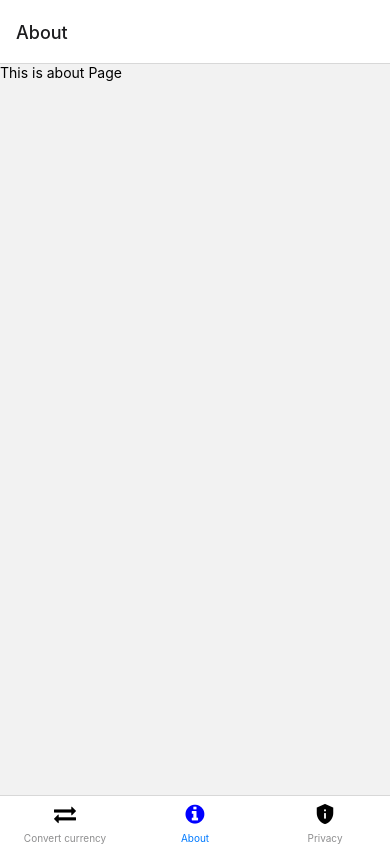
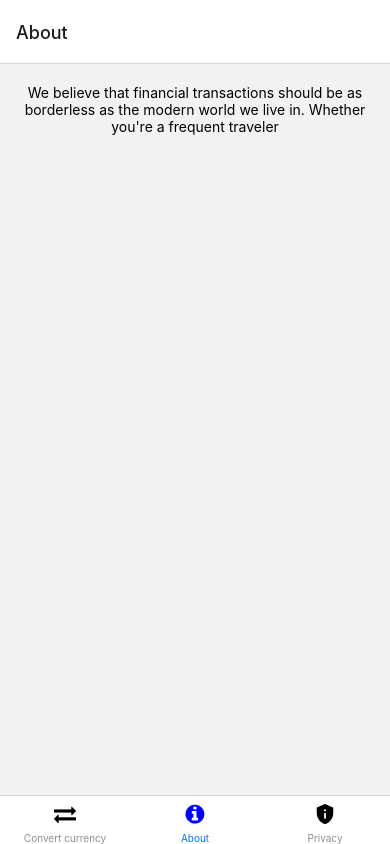
Before and after one commit to wagzyAyo/currency_converter_app, a React Native app: screen /About in a window 390 px wide. Built offline with nearby package versions, Linux system fonts and the light colour scheme.

Commit message:
text about and privacy

```diff
--- a/src/components/screens/about.js
+++ b/src/components/screens/about.js
@@ -1,12 +1,28 @@
 import React from "react";
-import {Text, View, StyleSheet} from 'react-native'
+import {Text, View, StyleSheet, SafeAreaView, StatusBar} from 'react-native'
 
 const About = () => {
     return(
-        <View>
-            <Text>This is about Page</Text>
+        <SafeAreaView>
+        <View style={styles.container}>
+            <Text style={styles.textwrapper}>We believe that financial transactions should
+            be as borderless as the modern world we live
+            in. Whether you're a frequent traveler</Text>
         </View>
+        </SafeAreaView>
     )
 }
 
+const styles = StyleSheet.create({
+    container:{
+        flex: 0,
+        marginTop: StatusBar.currentHeight || 0,
+        padding: 20,
+    },
+    textwrapper: {
+        textAlign: 'center'
+    }
+})
+
+
 export default About
--- a/src/components/screens/privacy.js
+++ b/src/components/screens/privacy.js
@@ -1,12 +1,27 @@
 import React from "react";
-import { Text, View, StyleSheet} from 'react-native';
+import { Text, View, StyleSheet, SafeAreaView, StatusBar} from 'react-native';
 
 const Privacy = () => {
     return(
-        <View>
-            <Text>This is the privacy route</Text>
+        <SafeAreaView >
+        <View style={styles.container}>
+            <Text style={styles.textwrapper}>This Privacy Policy is designed to help you understand
+            how we collect, use, disclose, and safeguard your personal
+            information.</Text>
         </View>
+        </SafeAreaView>
     )
 }
 
+const styles = StyleSheet.create({
+    container: {
+        flex: 0,
+        marginTop: StatusBar.currentHeight || 0,
+        padding: 20,
+    },
+    textwrapper: {
+        textAlign: 'center'
+    }
+})
+
 export default Privacy
```
